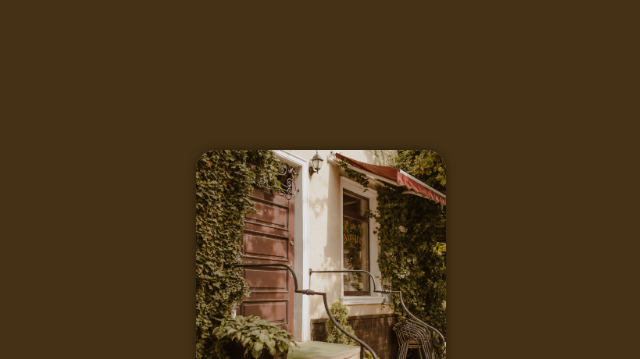
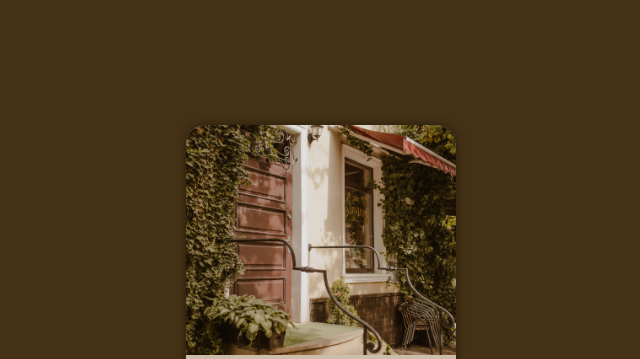
Before and after one commit to bruhjpeg/tela-de-login, a plain HTML site: page index.html in a window 1280 px wide. Shown: the top 359 px of the page, without its empty margins (319-959 px from the left). Drawn offline with Linux system fonts and the light colour scheme.

Commit message:
Update style.css

```diff
--- a/estilos/style.css
+++ b/estilos/style.css
@@ -40,8 +40,8 @@ main {
 
 
   background-color:var(--clr-itp-5);
-  width: 250px;
-  height: 500px;
+  width: 270px;
+  height: 550px;
   border-radius: 20px;
   box-shadow: 0px 0px 10px rgba(0, 0, 0, 0.449);
 }
```
